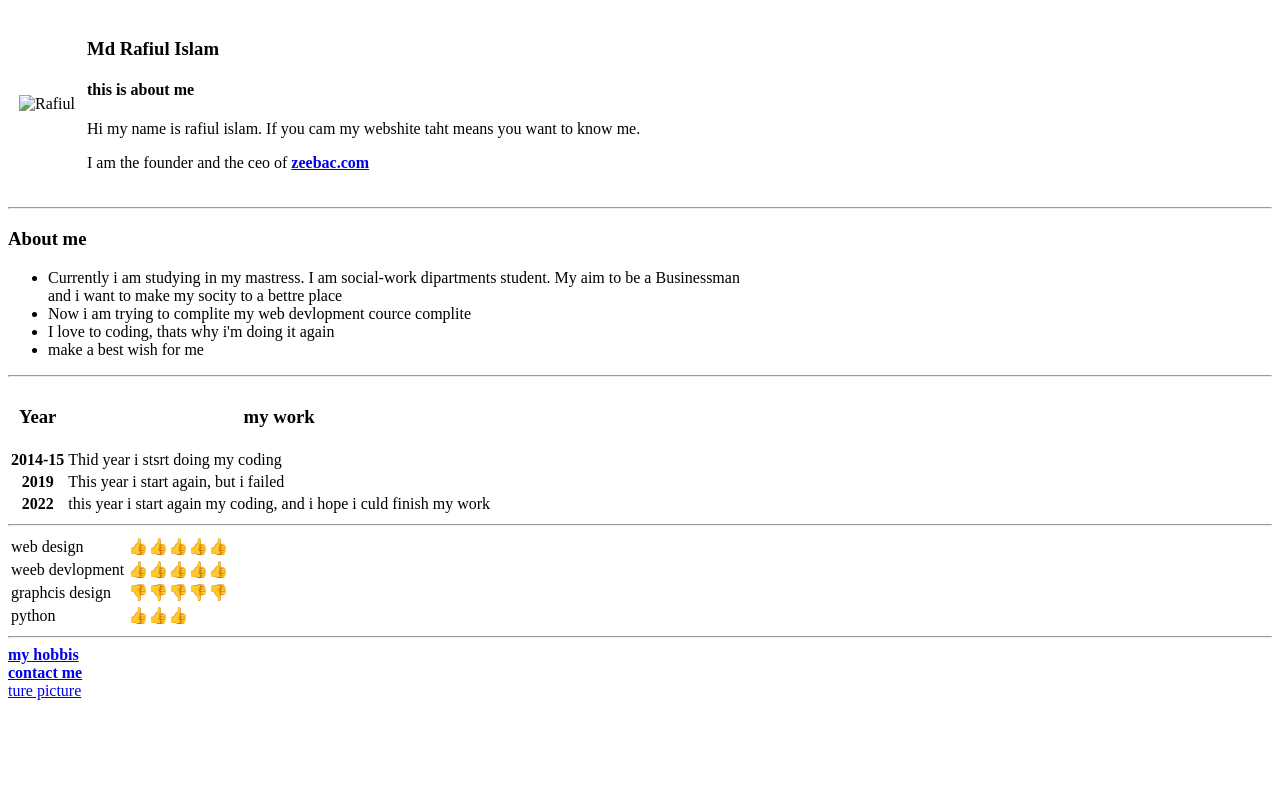
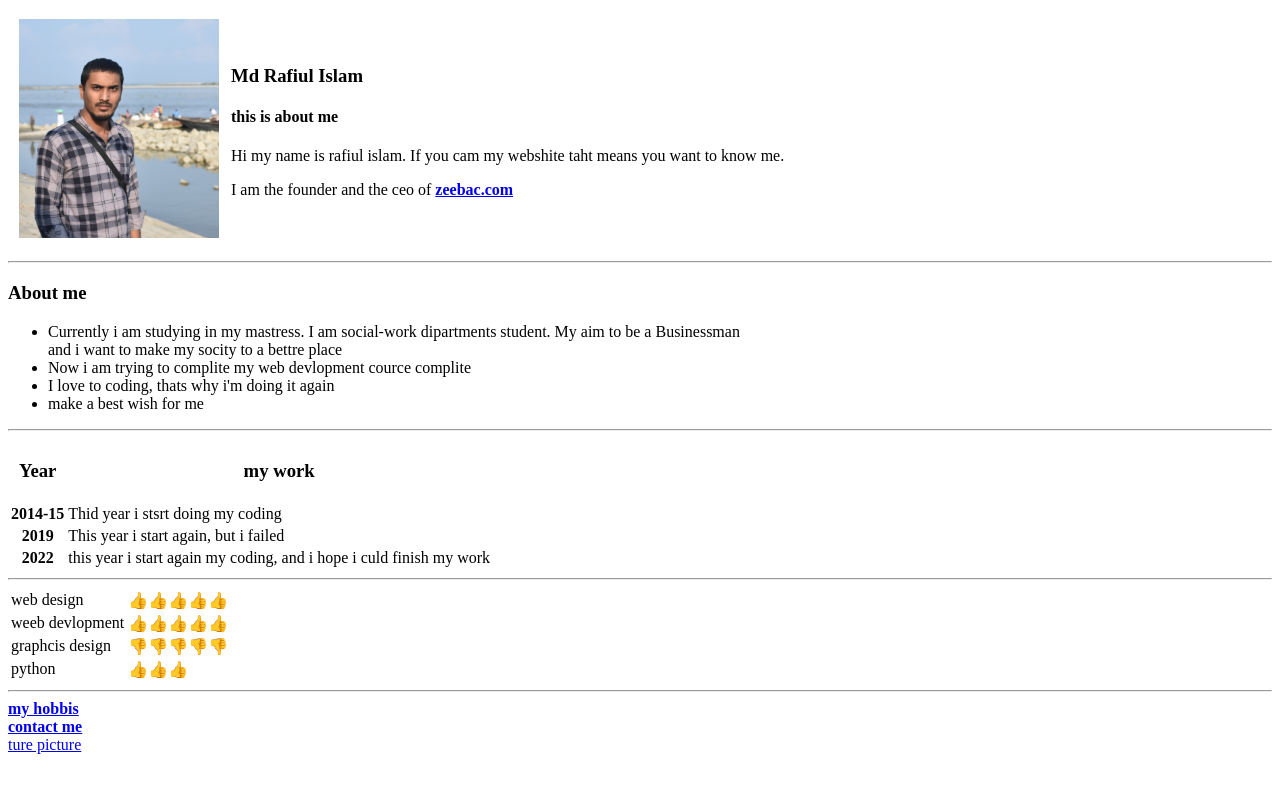
Before and after one commit to sohan1996/my-cv, a plain HTML site: page index.html in a window 1280 px wide. Drawn offline with Linux system fonts and the light colour scheme.

Commit message:
Update index.html

```diff
--- a/index.html
+++ b/index.html
@@ -7,7 +7,7 @@
   <body>
     <table cellspacing="10px">
       <tr>
-        <td>    <img src="image/DSC_1700.jpg" alt="Rafiul"  width="200px"></td>
+        <td>    <img src="DSC_1700.jpg" alt="Rafiul"  width="200px"></td>
         <td>
           <h3> <strong> Md Rafiul Islam</strong></h3>
           <h4>this is about me</h4>
```
